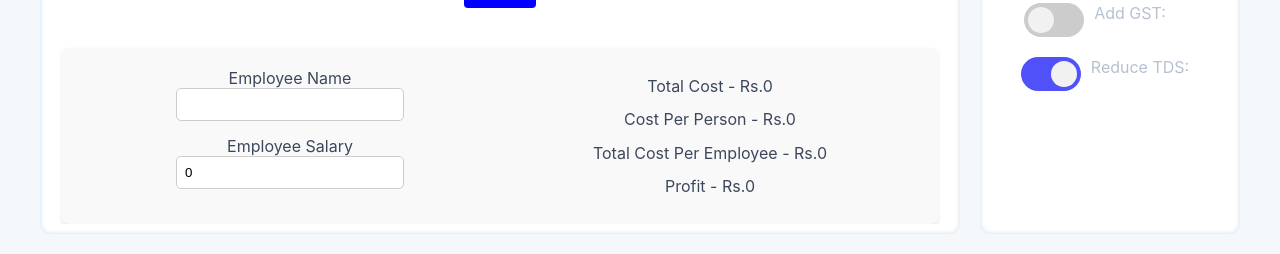
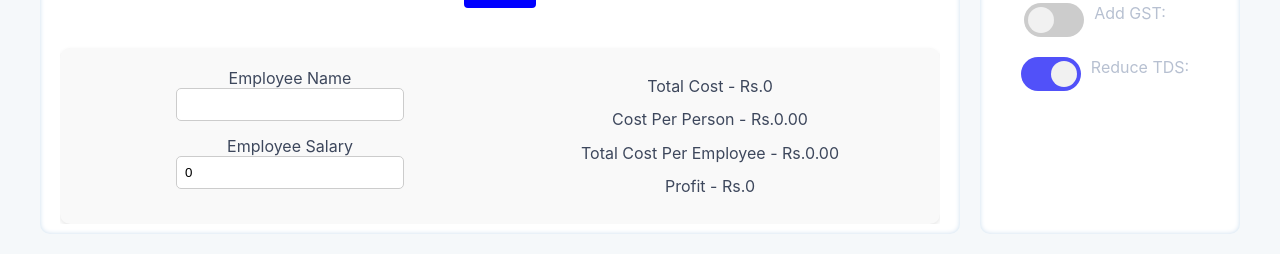
Before and after one commit to Priyanshi-max/Calculator, a React (Create React App) app: page / in a window 1280 px wide. Shown: the part 270-524 px from the top of the page. Built offline with nearby package versions, Linux system fonts and the light colour scheme.

Commit message:
Few changes

```diff
--- a/src/components/Cost.js
+++ b/src/components/Cost.js
@@ -67,14 +67,15 @@ export default function Cost() {
   const getTotalAmount = () => {
     let total = 0;
     ohItems.forEach((ohItem) => {
-      total +=
-        ohItem.occurance === "monthly"
-          ? parseFloat(ohItem.amount)
-          : parseFloat(ohItem.amount) / 12;
+      const amount = parseFloat(ohItem.amount);
+      if (!isNaN(amount) && amount > 0) {
+        total += ohItem.occurance === "monthly" ? amount : amount / 12;
+      }
     });
     setTotalAmount(total);
     return total;
   };
+
 
   return (
     <div className="oh-container">
--- a/src/components/Summary.js
+++ b/src/components/Summary.js
@@ -33,12 +33,24 @@ export default function Summary({ totalAmount }) {
       </div>
       <div className="summary-info">
         <p style={{ color: "#3D475C" }}> Total Cost - Rs.{totalAmount}</p>
-        <p style={{ color: "#3D475C" }}>Cost Per Person - Rs.{totalAmount / numberOfEmployees}</p>
-        <p style={{ color: "#3D475C" }}>Total Cost Per Employee - Rs.{totalCostPerEmployee}</p>
-        <p style={{ color: "#3D475C" }}>Profit - Rs.{(totalCostPerEmployee / numberOfEmployees) * (profitPercentage / 100)}</p>
+        <p style={{ color: "#3D475C" }}>
+          Cost Per Person - Rs.{(totalAmount / numberOfEmployees).toFixed(2)}
+        </p>
+        <p style={{ color: "#3D475C" }}>
+          Total Cost Per Employee - Rs.{totalCostPerEmployee.toFixed(2)}
+        </p>
+        <p style={{ color: "#3D475C" }}>
+          Profit - Rs.
+          {(totalCostPerEmployee / numberOfEmployees) *
+            (profitPercentage / 100).toFixed(2)}
+        </p>
 
-        {addGst && <p style={{ color: "#3D475C" }}>Total Cost Per Person with GST - Rs.{gst+totalCostPerEmployee}</p>}
-
+        {addGst && (
+          <p style={{ color: "#3D475C" }}>
+            Total Cost Per Employee with GST - Rs.
+            {gst + totalCostPerEmployee}
+          </p>
+        )}
       </div>
     </div>
   );
```
Also changed, not shown: 1 other file (tests, documents, lock files or other folders).
